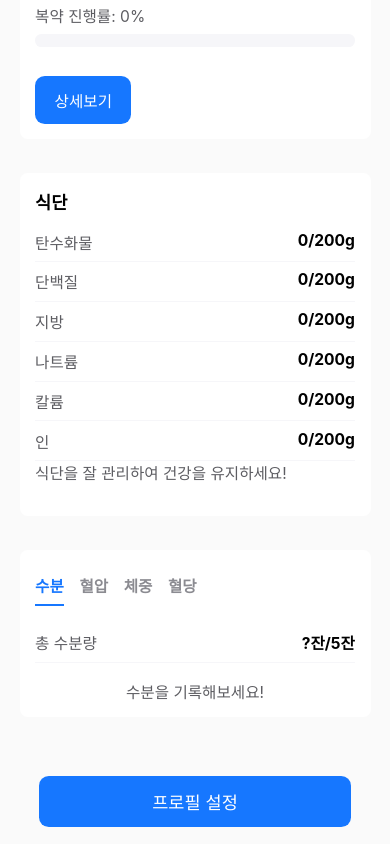
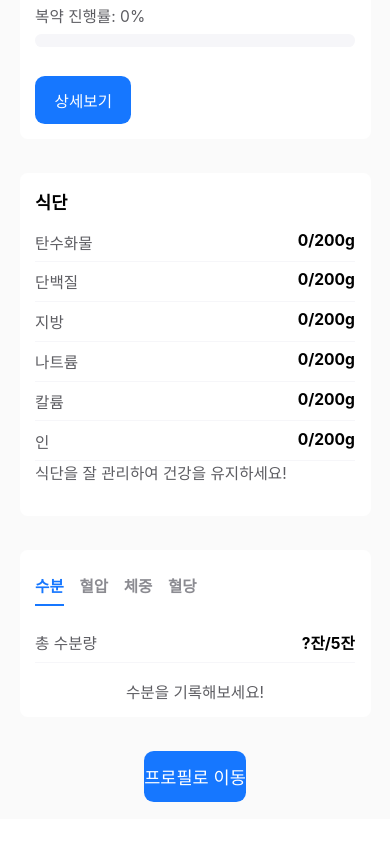
Before and after one commit to drdr3040/hsbiolab, a React Native app: screen /MainInformation in a window 390 px wide. Shown: the part 690-1534 px from the top of the page. After the commit the page ends 1509 px from the top, so only its background shows below. Built offline with nearby package versions, Linux system fonts and the light colour scheme.

Commit message:
atomic 일부 수정

```diff
--- /dev/null
+++ b/src/assets/images.js
@@ -0,0 +1,6 @@
+const images = {
+    logo: require('./HSlogo.png'),
+        // 여기에 다른 이미지들도 추가하세요
+  };
+
+  export default images;
--- a/src/screens/MainInformationScreen.js
+++ b/src/screens/MainInformationScreen.js
@@ -5,6 +5,7 @@ import DialysisSection from '../components/MainInformationSection/DialysisSectio
 import MedicationSection from '../components/MainInformationSection/MedicationSection';
 import DietSection from '../components/MainInformationSection/DietSection';
 import WaterIntakeSection from '../components/MainInformationSection/WaterIntakeSection';
+import CustomButton from '../components/atomic/CustomButton';
 import theme from '../theme';
 
 const { width, height } = Dimensions.get('window');
@@ -36,9 +37,10 @@ const MainInformationScreen = ({ navigation }) => {
       <View style={styles.sectionContainer}>
         <WaterIntakeSection activeTab={activeTab} setActiveTab={setActiveTab} navigation={navigation} />
       </View>
-      <TouchableOpacity style={styles.button} onPress={() => navigation.navigate('Profile')}>
-        <Text style={styles.buttonText}>프로필 설정</Text>
-      </TouchableOpacity>
+      <CustomButton
+        title="프로필로 이동"
+        onPress={() => navigation.navigate('Profile')}
+      />
     </ScrollView>
   );
 };
```
